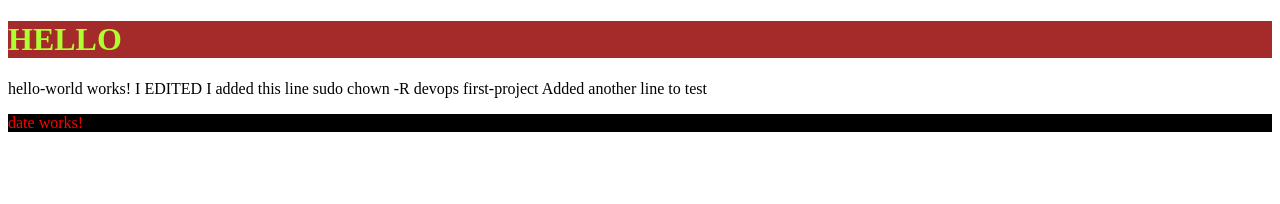
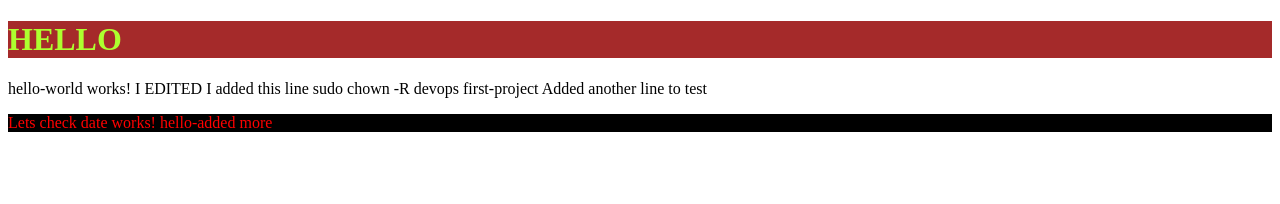
Before and after one commit to vidhurraj147/first-project, an Angular app: page / in a window 1280 px wide. Shown: the top 204 px of the page. Built offline with nearby package versions, Linux system fonts and the light colour scheme.

Commit message:
added a string value

```diff
--- a/src/app/date/date.component.html
+++ b/src/app/date/date.component.html
@@ -1,3 +1,3 @@
 <p>
-  date works!
+  Lets check date works! {{message}}
 </p>
--- a/src/app/date/date.component.ts
+++ b/src/app/date/date.component.ts
@@ -7,6 +7,8 @@ import { Component, OnInit } from '@angular/core';
 })
 export class DateComponent implements OnInit {
 
+  message: string = 'hello-added more';
+
   constructor() { }
 
   ngOnInit() {
```
